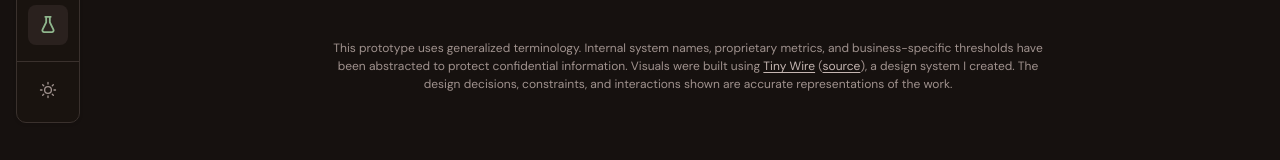
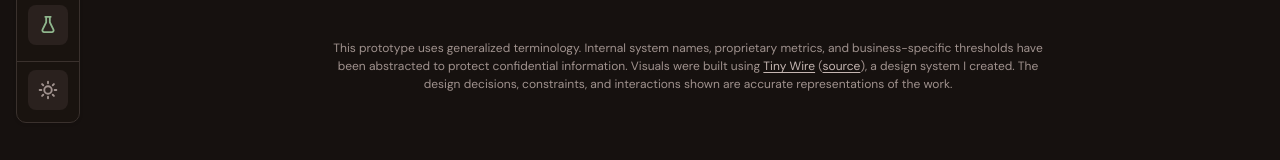
Before and after one commit to LinzLos/shift-prototype, a React (Vite) app: page /viz-lab in a window 1280 px wide. Both pictures are taken after a click on the button "Switch to dark theme". Shown: the part 349-509 px from the top of the page. Built offline with nearby package versions, Linux system fonts and the light colour scheme.

Commit message:
polish(nav): toggle matches nav icons — stroke weight 2.25, bg-only hover, Tiny Wire .nav-tooltip instead of native title

```diff
--- a/src/components/Sidenav.tsx
+++ b/src/components/Sidenav.tsx
@@ -27,7 +27,7 @@ function Divider() {
 
 function IconSun() {
   return (
-    <svg width="18" height="18" viewBox="0 0 24 24" fill="none" stroke="currentColor" strokeWidth="1.75" strokeLinecap="round" strokeLinejoin="round">
+    <svg width="20" height="20" viewBox="0 0 24 24" fill="none" stroke="currentColor" strokeWidth="2.25" strokeLinecap="round" strokeLinejoin="round">
       <circle cx="12" cy="12" r="4.5" />
       <path d="M12 2v2M12 20v2M4.9 4.9l1.4 1.4M17.7 17.7l1.4 1.4M2 12h2M20 12h2M4.9 19.1l1.4-1.4M17.7 6.3l1.4-1.4" />
     </svg>
@@ -35,7 +35,7 @@ function IconSun() {
 }
 function IconMoon() {
   return (
-    <svg width="16" height="16" viewBox="0 0 24 24" fill="none" stroke="currentColor" strokeWidth="1.75" strokeLinecap="round" strokeLinejoin="round">
+    <svg width="20" height="20" viewBox="0 0 24 24" fill="none" stroke="currentColor" strokeWidth="2.25" strokeLinecap="round" strokeLinejoin="round">
       <path d="M21 12.79A9 9 0 1 1 11.21 3 7 7 0 0 0 21 12.79z" />
     </svg>
   )
@@ -51,23 +51,25 @@ function ThemeToggle() {
     try { localStorage.setItem('tw-theme', next ? 'dark' : 'light') } catch { /* ignore */ }
   }
   return (
+    <div className="nav-item-wrap" style={{ position: 'relative', display: 'flex', justifyContent: 'center' }}>
       <button
         type="button"
         onClick={toggle}
-      title={dark ? 'Switch to light' : 'Switch to dark'}
         aria-label={dark ? 'Switch to light theme' : 'Switch to dark theme'}
         aria-pressed={dark}
         style={{
           width: 40, height: 40, borderRadius: 8, border: 0, background: 'transparent',
           color: 'var(--text-tertiary)', cursor: 'pointer', display: 'flex',
           alignItems: 'center', justifyContent: 'center', flexShrink: 0,
-        transition: 'background 0.18s ease, color 0.18s ease',
+          transition: 'background 0.18s ease',
         }}
-      onMouseEnter={(e) => { e.currentTarget.style.background = 'var(--surface-muted)'; e.currentTarget.style.color = 'var(--text-primary)' }}
-      onMouseLeave={(e) => { e.currentTarget.style.background = 'transparent'; e.currentTarget.style.color = 'var(--text-tertiary)' }}
+        onMouseEnter={(e) => { e.currentTarget.style.background = 'var(--surface-muted)' }}
+        onMouseLeave={(e) => { e.currentTarget.style.background = 'transparent' }}
       >
         {dark ? <IconSun /> : <IconMoon />}
       </button>
+      <div className="nav-tooltip">{dark ? 'Switch to light' : 'Switch to dark'}</div>
+    </div>
   )
 }
 
```
Lines whose indentation alone changed are shown as unchanged.
